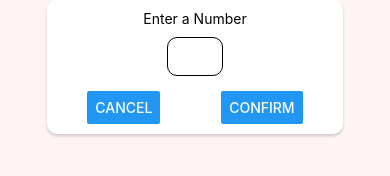
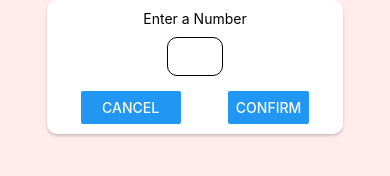
Before and after one commit to amirsarb/Guess-Number-React-Native, a React Native app: screen / in a window 390 px wide. Shown: the part 144-320 px from the top of the page. Built offline with nearby package versions, Linux system fonts and the light colour scheme.

Commit message:
Color palette added

```diff
--- a/components/Cards.js
+++ b/components/Cards.js
@@ -1,6 +1,6 @@
 import React from "react";
 import { View, StyleSheet } from "react-native";
-
+import Color from "../incs/Colors";
 const Card = (props) => {
   return (
     <View style={{ ...styles.card, ...props.style }}>{props.children}</View>
@@ -10,9 +10,9 @@ const Card = (props) => {
 const styles = StyleSheet.create({
   card: {
     padding: 10,
-    backgroundColor: "white",
+    backgroundColor: Color.white,
     borderRadius: 10,
-    shadowColor: "#171717",
+    shadowColor: Color.shadow,
     shadowOffset: { width: 0, height: 2 },
     shadowOpacity: 0.2,
     shadowRadius: 3,
--- a/components/Header.js
+++ b/components/Header.js
@@ -1,6 +1,6 @@
 import React from "react";
 import { StyleSheet, View, Text } from "react-native";
-
+import Color from "../incs/Colors";
 const Header = (props) => {
   return (
     <View style={styles.header}>
@@ -14,12 +14,12 @@ const styles = StyleSheet.create({
     width: "100%",
     height: 90,
     paddingTop: 10,
-    backgroundColor: "#DB005B",
+    backgroundColor: Color.primary,
     alignItems: "center",
     justifyContent: "center",
   },
   headerText: {
-    color: "white",
+    color: Color.white,
     fontWeight: "bold",
   },
 });
--- /dev/null
+++ b/incs/Colors.js
@@ -0,0 +1,10 @@
+export default {
+  primary: "#DB005B",
+  secondary: "#ff5757",
+  third: "#ff8585",
+  fourth: "#ffebeb",
+  background: "#FFF4F4",
+  white: "#ffffff",
+  black: "#000000",
+  shadow: "#171717",
+};
--- a/screens/StartScreen.js
+++ b/screens/StartScreen.js
@@ -1,6 +1,7 @@
 import React from "react";
 import { StyleSheet, View, Text, TextInput, Button } from "react-native";
 import Card from "../components/Cards";
+import Color from "../incs/Colors";
 const StartScreen = (props) => {
   return (
     <View style={styles.firstScreen}>
@@ -9,8 +10,12 @@ const StartScreen = (props) => {
         <Text>Enter a Number</Text>
         <TextInput style={styles.inputContainer} />
         <View style={styles.btnContainer}>
-          <Button title="Cancel" onPress={() => {}} />
-          <Button title="Confirm" onPress={() => {}} />
+          <View style={styles.btn}>
+            <Button title="Cancel" onPress={() => {}} />
+          </View>
+          <View>
+            <Button title="Confirm" onPress={() => {}} />
+          </View>
         </View>
       </Card>
     </View>
@@ -22,7 +27,7 @@ const styles = StyleSheet.create({
     flex: 1,
     padding: 10,
     alignItems: "center",
-    backgroundColor: "#FFF4F4",
+    backgroundColor: Color.fourth,
   },
   cardContainer: {
     width: 300,
@@ -38,9 +43,6 @@ const styles = StyleSheet.create({
     flexDirection: "row",
     justifyContent: "space-around",
     width: "100%",
-
-    // borderWidth: 1,
-    // borderRadius: 10,
   },
   inputContainer: {
     marginVertical: 10,
@@ -49,6 +51,9 @@ const styles = StyleSheet.create({
     borderRadius: 10,
     width: "20%",
   },
+  btn: {
+    width: 100,
+  },
 });
 
 export default StartScreen;
```
